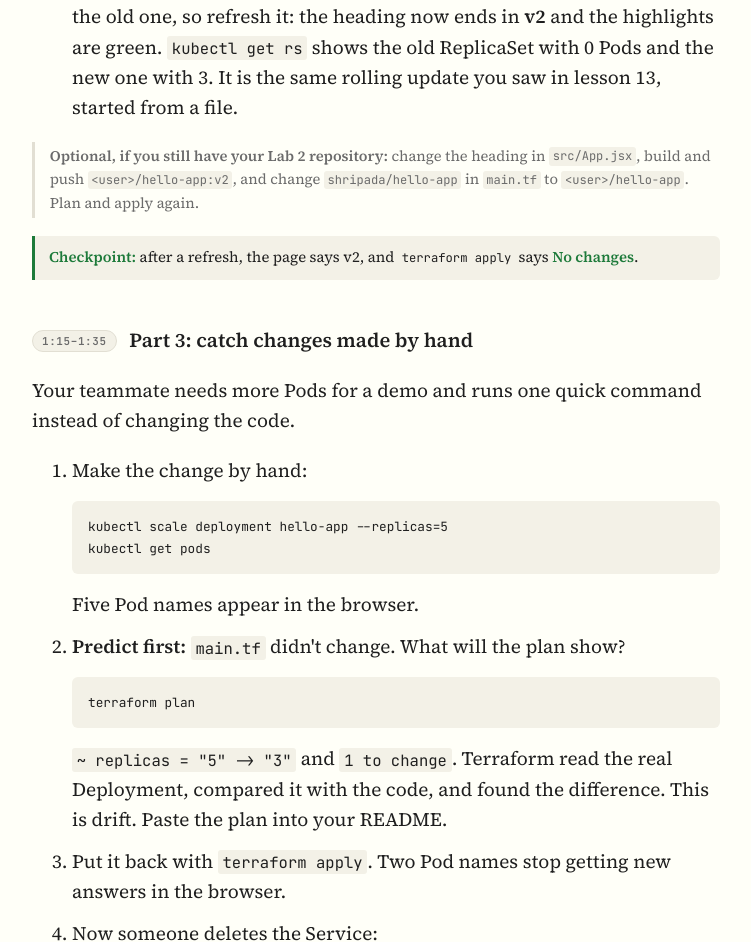
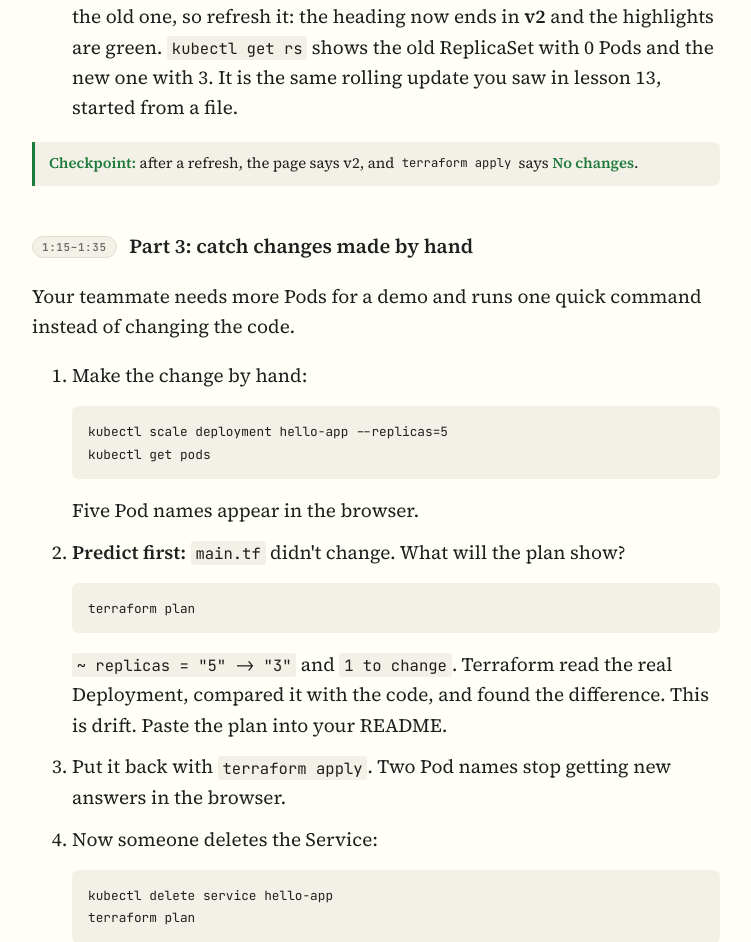
Before and after one commit to shripada/ms-cloud-devops-course, a plain HTML site: page labs/lab-3-terraform.html in a window 1280 px wide. Shown: the part 5530-6472 px from the top of the page, without its empty margins (264-1015 px from the left). Drawn offline with Linux system fonts and the light colour scheme.

Commit message:
Lab 3: drop optional build-your-own-v2 step

```diff
--- a/labs/lab-3-terraform.html
+++ b/labs/lab-3-terraform.html
@@ -169,7 +169,6 @@ Look for <code>~ update in-place</code>, the line <code>image = "shripada/hello-
 kubectl get rs</code></pre>
 New Pod names join the table one by one as the Deployment rolls out the new Pods and removes the old ones. The page you have open is still the old one, so refresh it: the heading now ends in <b>v2</b> and the highlights are green. <code>kubectl get rs</code> shows the old ReplicaSet with 0 Pods and the new one with 3. It is the same rolling update you saw in lesson 13, started from a file.</li>
 </ol>
-<p class="aside"><b>Optional, if you still have your Lab 2 repository:</b> change the heading in <code>src/App.jsx</code>, build and push <code>&lt;user&gt;/hello-app:v2</code>, and change <code>shripada/hello-app</code> in <code>main.tf</code> to <code>&lt;user&gt;/hello-app</code>. Plan and apply again.</p>
 <div class="checkpoint"><b>Checkpoint:</b> after a refresh, the page says v2, and <code>terraform apply</code> says <b>No changes</b>.</div>
 
 <h2 id="b4"><span class="lab-time">1:15–1:35</span> Part 3: catch changes made by hand</h2>
```
